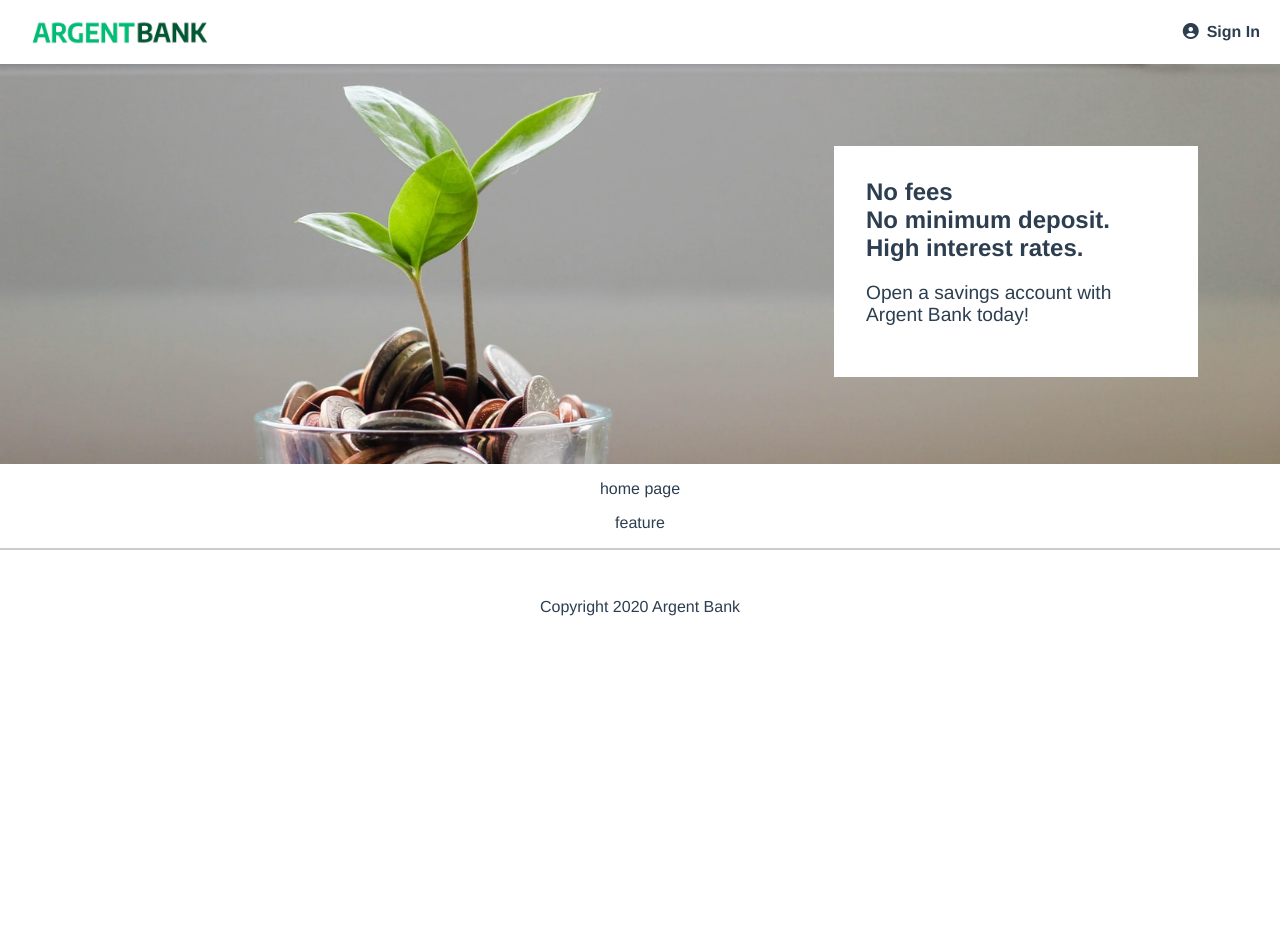
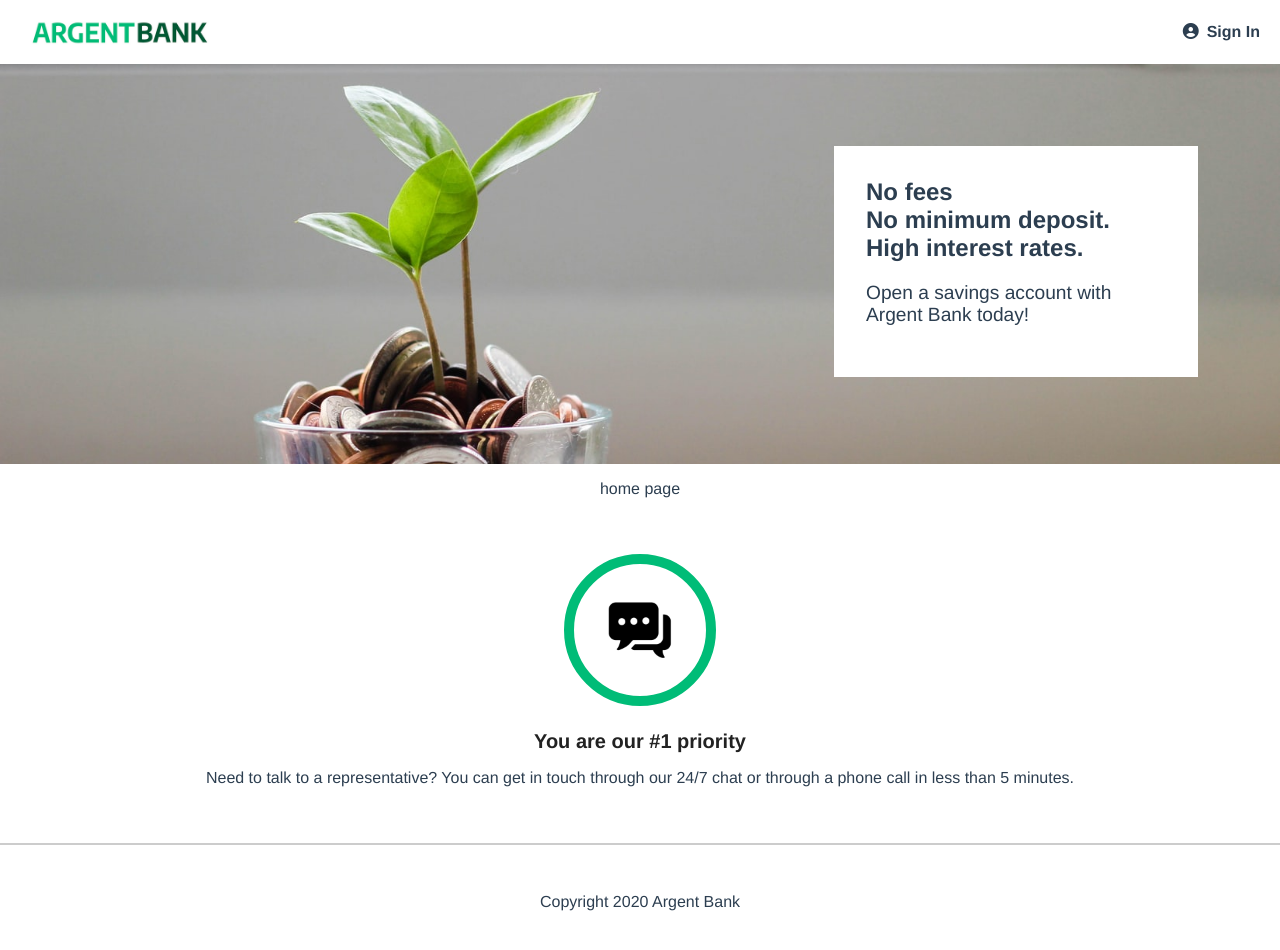
Before and after one commit to Axido545/argent-bank, a React (Vite) app: page / in a window 1280 px wide. Before the commit the page ends 800 px from the top, so only its background shows below. Built offline with nearby package versions, Linux system fonts and the light colour scheme.

Commit message:
add first feature with content

```diff
--- a/package.json
+++ b/package.json
@@ -10,6 +10,7 @@
     "preview": "vite preview"
   },
   "dependencies": {
+    "prop-types": "^15.8.1",
     "react": "^18.2.0",
     "react-dom": "^18.2.0"
   },
--- a/src/components/feature/Feature.jsx
+++ b/src/components/feature/Feature.jsx
@@ -1,5 +1,17 @@
 import "./feature.css"
+import PropTypes from 'prop-types';
 
-export default function Feature() {
-    return <p>feature</p>
+export default function Feature({ title, url, content }) {
+    return <div className="feature">
+        <img className="img-feature" src={url} alt={title} />
+        <p className="title-feature">{title}</p>
+        <p>{content}</p>
+    </div>
 }
+
+Feature.propTypes = {
+    title: PropTypes.string.isRequired,
+    url: PropTypes.string.isRequired,
+    content: PropTypes.string.isRequired,
+
+}
--- a/src/components/feature/feature.css
+++ b/src/components/feature/feature.css
@@ -0,0 +1,18 @@
+.img-feature {
+    width: 100px;
+    border: 10px solid #00bc77;
+    border-radius: 50%;
+    padding: 1rem;
+}
+
+.title-feature {
+    color: #222;
+    font-size: 1.25rem;
+    font-weight: bold;
+    margin-bottom: 0.5rem;
+}
+
+.feature {
+    flex: 1;
+    padding: 2.5rem;
+}
--- a/src/pages/home/Home.jsx
+++ b/src/pages/home/Home.jsx
@@ -3,15 +3,17 @@ import Header from "../../layout/header/Header.jsx"
 import Footer from '../../layout/footer/Footer.jsx'
 import Banner from '../../components/banner/Banner.jsx'
 import Feature from '../../components/feature/Feature.jsx'
+import url1 from "../../assets/icon-chat.png"
 
 function Home() {
+  const content1 = "Need to talk to a representative? You can get in touch through our 24/7 chat or through a phone call in less than 5 minutes."
 
   return (
     <>
       <Header />
       <Banner />
       <p>home page</p>
-      <Feature />
+      <Feature url={url1} title="You are our #1 priority" content={content1} />
       <Footer />
     </>
   )
```
Also changed, not shown: 1 other file (tests, documents, lock files or other folders).
